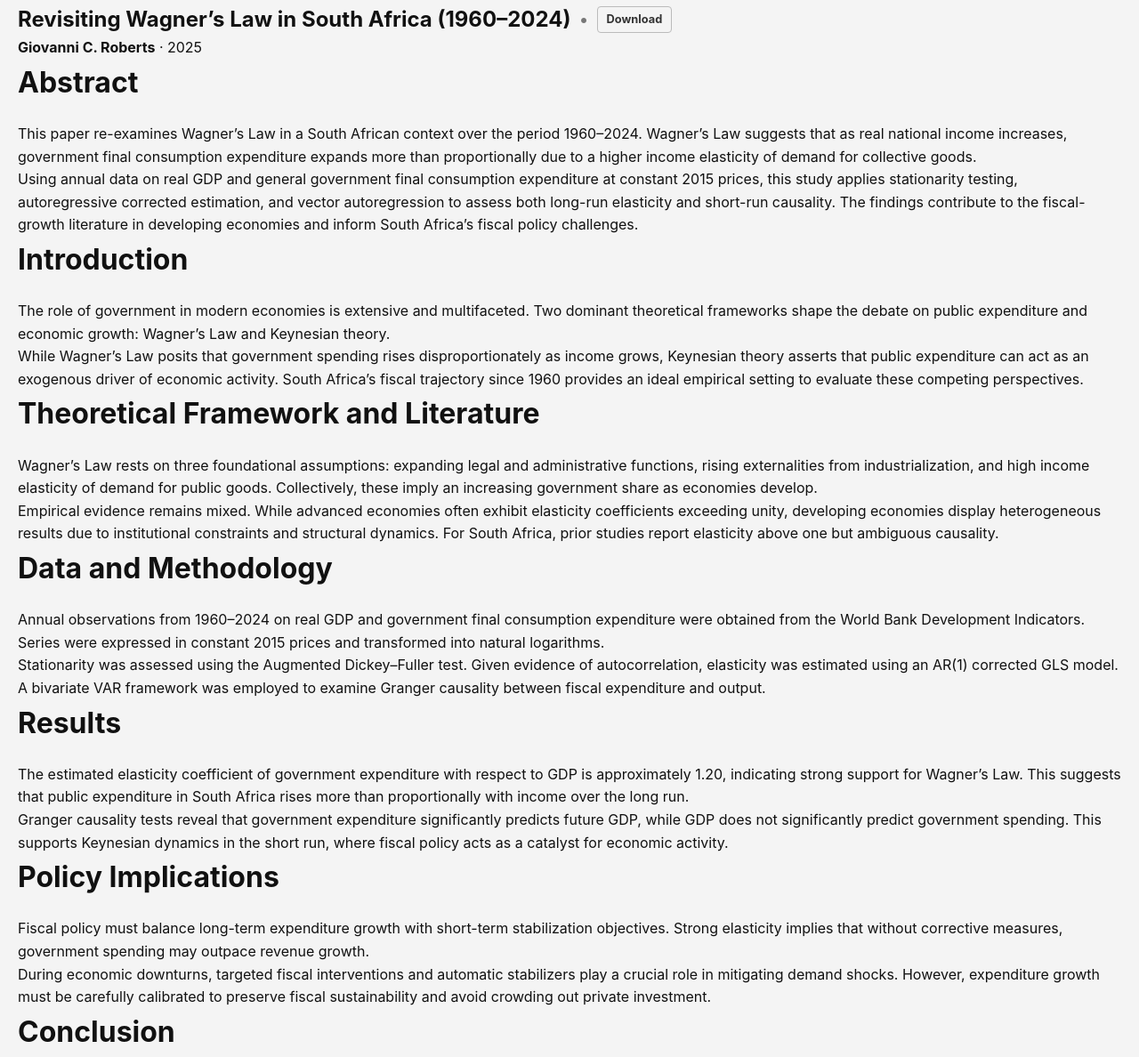
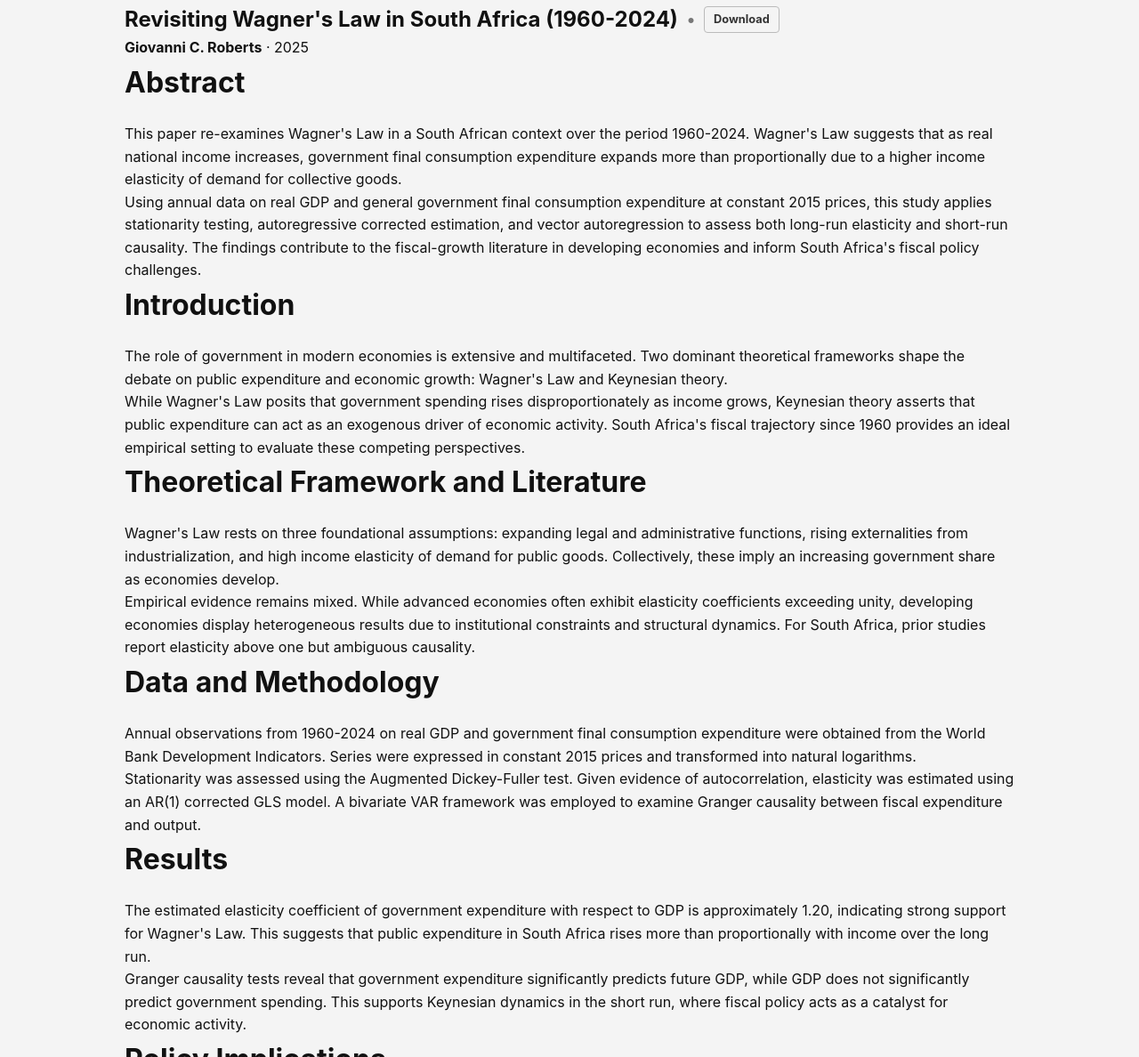
Before and after one commit to GC-Roberts/TheMarginalView, a plain HTML site: page projects/wagners-law.html in a window 1280 px wide. Shown: the part 248-1436 px from the top of the page at 89% size. Drawn offline with Linux system fonts and the light colour scheme.

Commit message:
Update wagners-law.html

```diff
--- a/projects/wagners-law.html
+++ b/projects/wagners-law.html
@@ -3,12 +3,13 @@
 <head>
   <meta charset="UTF-8">
   <meta name="viewport" content="width=device-width, initial-scale=1.0">
-  <meta name="description" content="An econometric analysis of Wagner’s Law in South Africa, 1960–2024.">
+  <meta name="description" content="An econometric analysis of Wagner's Law in South Africa, 1960-2024.">
+  <title>Revisiting Wagner's Law | The Marginal View</title>
   <link rel="stylesheet" href="../style.css">
-  <title>Revisiting Wagner’s Law | The Marginal View</title>
 </head>
 
 <body>
+
 <nav class="project-nav">
   <div class="project-nav-inner">
     <img
@@ -16,29 +17,34 @@
       alt="The Marginal View"
       class="nav-logo"
     >
-
-    <a href="/index.html" class="back-link">← Back to Home</a>
+    <a href="/index.html" class="back-link">&lt;- Back to Home</a>
   </div>
 </nav>
 
 <section class="light">
+  <div class="container">
+
     <p class="paper-site-name">The Marginal View</p>
+
     <h1 class="title-row">
-  Revisiting Wagner’s Law in South Africa (1960–2024)
+      Revisiting Wagner's Law in South Africa (1960-2024)
       <span class="title-sep">•</span>
       <a
         href="../assets/papers/Wagners_Law_South_Africa_Roberts_2025.pdf"
         class="download-btn"
         target="_blank"
-  >Download</a>
+        rel="noopener"
+      >
+        Download
+      </a>
     </h1>
 
     <p><strong>Giovanni C. Roberts</strong> · 2025</p>
 
     <h2>Abstract</h2>
     <p>
-      This paper re-examines Wagner’s Law in a South African context over the period
-      1960–2024. Wagner’s Law suggests that as real national income increases,
+      This paper re-examines Wagner's Law in a South African context over the period
+      1960-2024. Wagner's Law suggests that as real national income increases,
       government final consumption expenditure expands more than proportionally
       due to a higher income elasticity of demand for collective goods.
     </p>
@@ -48,7 +54,7 @@
       expenditure at constant 2015 prices, this study applies stationarity testing,
       autoregressive corrected estimation, and vector autoregression to assess both
       long-run elasticity and short-run causality. The findings contribute to the
-      fiscal-growth literature in developing economies and inform South Africa’s
+      fiscal-growth literature in developing economies and inform South Africa's
       fiscal policy challenges.
     </p>
 
@@ -56,20 +62,20 @@
     <p>
       The role of government in modern economies is extensive and multifaceted.
       Two dominant theoretical frameworks shape the debate on public expenditure
-      and economic growth: Wagner’s Law and Keynesian theory.
+      and economic growth: Wagner's Law and Keynesian theory.
     </p>
 
     <p>
-      While Wagner’s Law posits that government spending rises disproportionately
+      While Wagner's Law posits that government spending rises disproportionately
       as income grows, Keynesian theory asserts that public expenditure can act as
-      an exogenous driver of economic activity. South Africa’s fiscal trajectory
+      an exogenous driver of economic activity. South Africa's fiscal trajectory
       since 1960 provides an ideal empirical setting to evaluate these competing
       perspectives.
     </p>
 
     <h2>Theoretical Framework and Literature</h2>
     <p>
-      Wagner’s Law rests on three foundational assumptions: expanding legal and
+      Wagner's Law rests on three foundational assumptions: expanding legal and
       administrative functions, rising externalities from industrialization, and
       high income elasticity of demand for public goods. Collectively, these imply
       an increasing government share as economies develop.
@@ -85,14 +91,14 @@
 
     <h2>Data and Methodology</h2>
     <p>
-      Annual observations from 1960–2024 on real GDP and government final
+      Annual observations from 1960-2024 on real GDP and government final
       consumption expenditure were obtained from the World Bank Development
       Indicators. Series were expressed in constant 2015 prices and transformed
       into natural logarithms.
     </p>
 
     <p>
-      Stationarity was assessed using the Augmented Dickey–Fuller test. Given
+      Stationarity was assessed using the Augmented Dickey-Fuller test. Given
       evidence of autocorrelation, elasticity was estimated using an AR(1)
       corrected GLS model. A bivariate VAR framework was employed to examine
       Granger causality between fiscal expenditure and output.
@@ -101,7 +107,7 @@
     <h2>Results</h2>
     <p>
       The estimated elasticity coefficient of government expenditure with respect
-      to GDP is approximately 1.20, indicating strong support for Wagner’s Law.
+      to GDP is approximately 1.20, indicating strong support for Wagner's Law.
       This suggests that public expenditure in South Africa rises more than
       proportionally with income over the long run.
     </p>
@@ -129,7 +135,7 @@
 
     <h2>Conclusion</h2>
     <p>
-      This study provides empirical support for Wagner’s Law in South Africa while
+      This study provides empirical support for Wagner's Law in South Africa while
       also validating Keynesian causality in the short run. The coexistence of
       these dynamics underscores the complexity of the fiscal-growth nexus and
       highlights the need for integrated and context-sensitive fiscal strategies.
```
Lines whose indentation alone changed are shown as unchanged.
